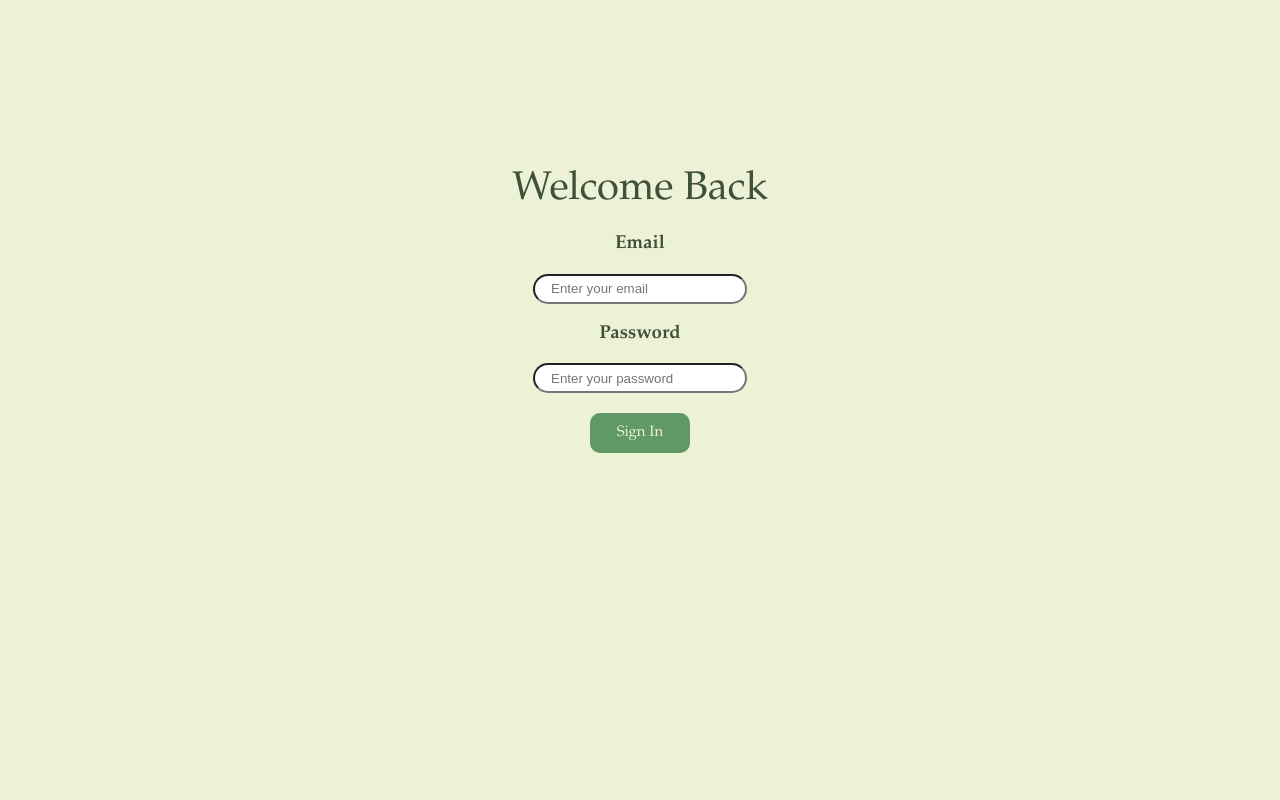
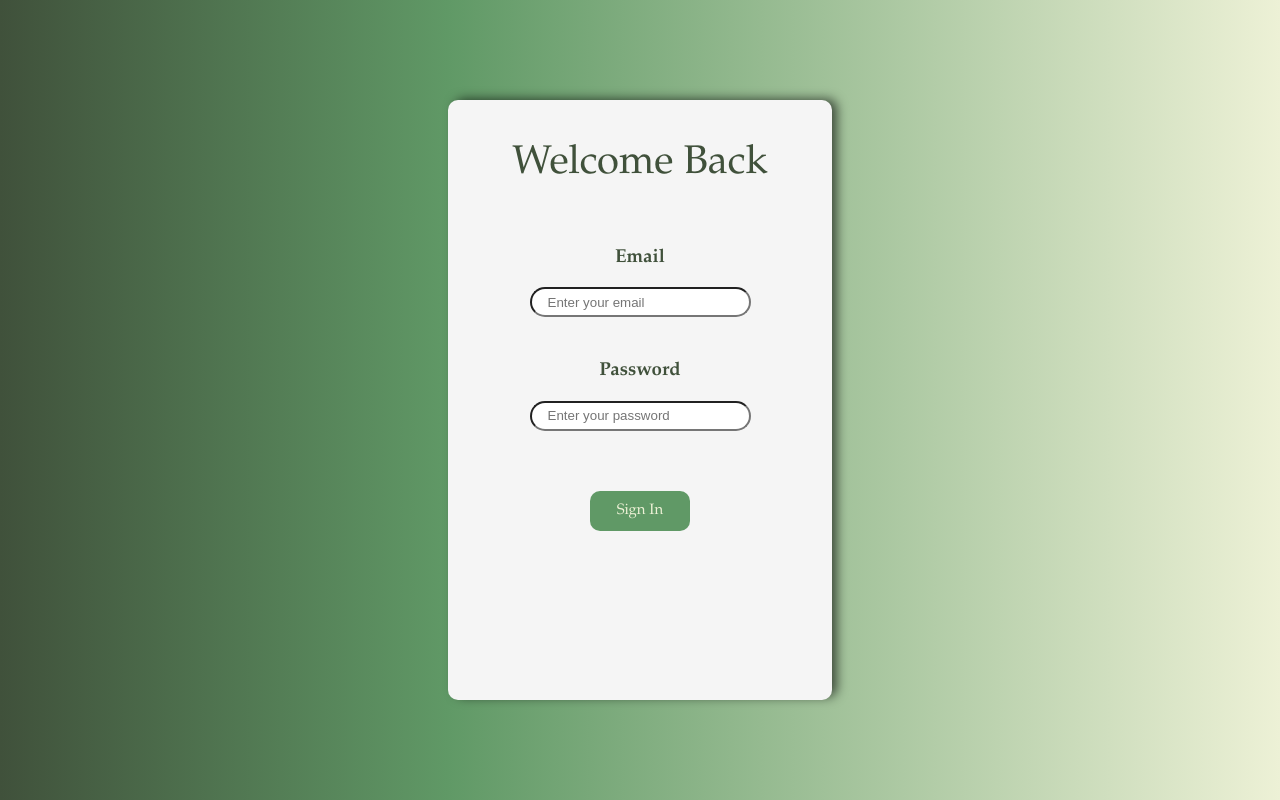
Before and after one commit to mahiptiwari1000/Audit-app, a React (Create React App) app: page / in a window 1280 px wide. Built offline with nearby package versions, Linux system fonts and the light colour scheme.

Commit message:
Revamp login page

```diff
--- a/src/pages/login/Login.js
+++ b/src/pages/login/Login.js
@@ -42,6 +42,7 @@ const Login = () => {
         />
       )}
       <div className={styles.wrapper}>
+        <div className={styles.loginFormBody}>
           <div className={styles.title}>Welcome Back</div>
           <div className={styles.inputFields}>
             <h3 className={styles.fieldTitle}>Email</h3>
@@ -50,6 +51,7 @@ const Login = () => {
               value={userEmail}
               placeholder="Enter your email"
               onChange={(e) => setUserEmail(e.target.value)}
+              style={{marginBottom: '3vh'}}
             />
             <h3 className={styles.fieldTitle}>Password</h3>
             <input
@@ -58,9 +60,10 @@ const Login = () => {
               placeholder="Enter your password"
               onChange={(e) => setUserPassword(e.target.value)}
             />
-          <Button title={"Sign In"} onClick={onClickSignIn}>
-            Sign In
-          </Button>
+            <div className={styles.signInButton}>
+              <Button title={"Sign In"} onClick={onClickSignIn} />
+            </div>
+          </div>
         </div>
       </div>
     </>
--- a/src/pages/login/styles/loginStyles.module.css
+++ b/src/pages/login/styles/loginStyles.module.css
@@ -1,46 +1,74 @@
-.inputFields{
+.inputFields {
   display: flex;
   flex-direction: column;
   justify-content: center;
   align-items: center;
+  align-items: center;
 }
 
-.inputFields input{
-    width: 15%;
+.inputFields input {
+  width: 100%;
   height: 3vh;
   border-radius: 15px 15px 15px 15px;
   padding-left: 1rem;
 }
 
-.title{
+.title {
   display: flex;
   justify-content: center;
   align-items: center;
-    color: #40513B;
+  color: #40513b;
   font-family: "Garamond", serif;
   font-size: 40px;
-    margin-top: 13%;
+  margin-bottom: 5vh;
 }
 
-.fieldTitle{
+.fieldTitle {
   display: flex;
-    justify-content:center;
+  justify-content: center;
   align-items: center;
-    color: #40513B;
+  color: #40513b;
   font-family: "Garamond", serif;
 }
 
-.wrapper{
+.wrapper {
   display: flex;
   width: 100%;
   height: 100vh;
-    color:'#ECF2FF';
+  color: "#ECF2FF";
   flex-direction: column;
-    background-color: #EDF1D6;
+  background: rgb(64, 81, 59);
+  background: linear-gradient(
+    90deg,
+    rgba(64, 81, 59, 1) 0%,
+    rgba(96, 153, 102, 1) 35%,
+    rgba(237, 241, 214, 1) 100%
+  );
+  justify-content: center;
+  align-items: center;
 }
 
-.loader{
+.loader {
   display: flex;
-    align-items:center;
+  align-items: center;
   justify-content: center;
 }
+
+.loginFormBody {
+  background-color: whitesmoke;
+  display: flex;
+  width: 30%;
+  height: 70vh;
+  justify-content: flex-start;
+  padding-top: 5vh;
+  align-items: center;
+  flex-direction: column;
+  border-radius: 10px;
+  -webkit-box-shadow: 6px -2px 11px -1px rgba(0, 0, 0, 0.61);
+  -moz-box-shadow: 6px -2px 11px -1px rgba(0, 0, 0, 0.61);
+  box-shadow: 6px -2px 11px -1px rgba(0, 0, 0, 0.61);
+}
+
+.signInButton{
+    margin-top: 5vh;
+}
```
Lines whose indentation alone changed are shown as unchanged.
